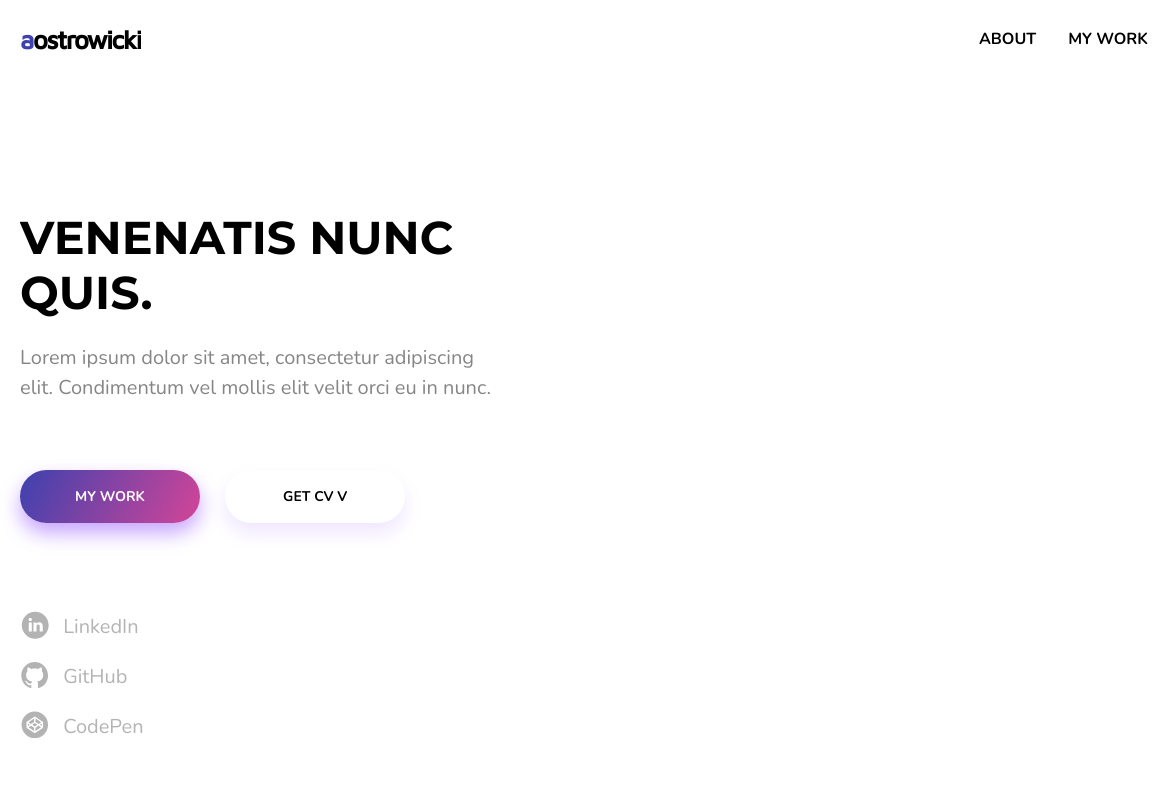
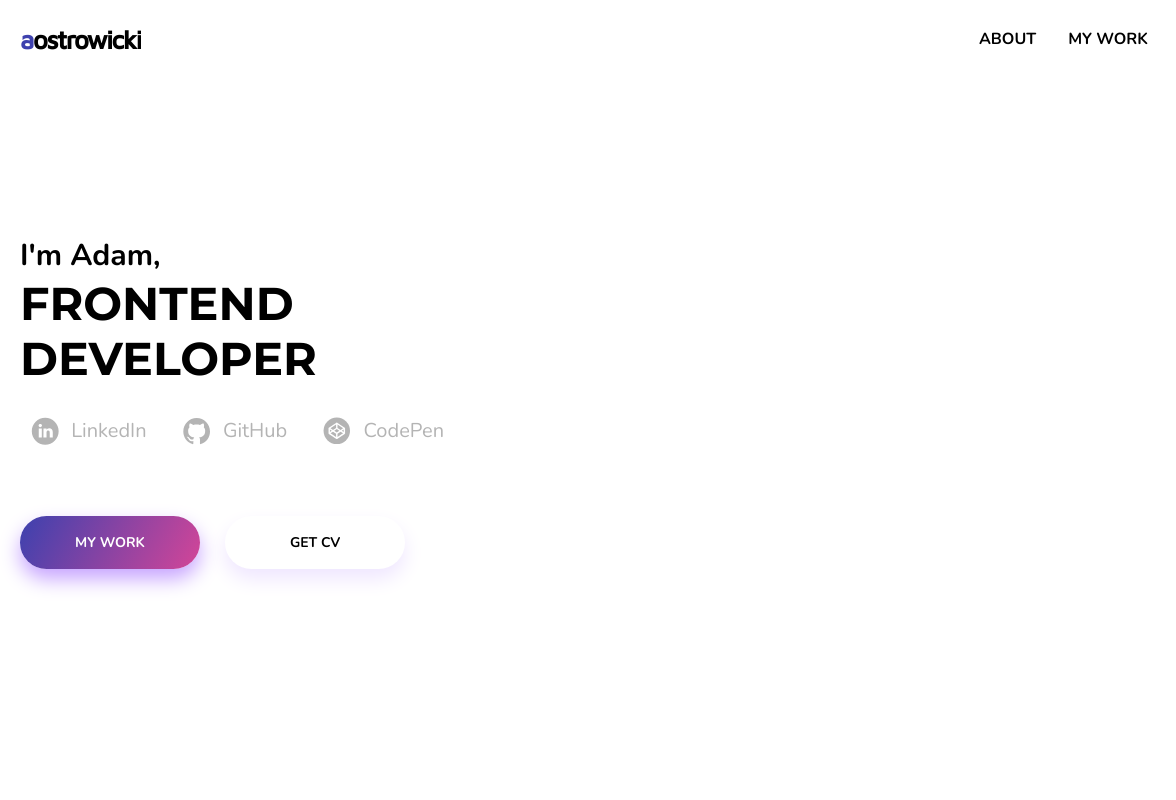
Before and after one commit to aostrowicki/portfolio-website, a website: page index.html in a window 1280 px wide. Shown: the top 800 px of the page, 0-1176 px from the left. Drawn offline with nearby package versions, Linux system fonts and the light colour scheme.

Commit message:
hero done

```diff
--- a/css/style.scss
+++ b/css/style.scss
@@ -236,35 +236,27 @@ nav{
         justify-content: space-between;
 
         #landing-text{
-            width:40%;
+            width:35%;
             overflow:visible;
-            margin-right: 2em;
-            padding-top: 8em;
+            padding-top: 2em;
 
             h1{
                 font-size: 2.3em;
                 text-transform: uppercase;
                 overflow-y: hidden;
-                margin-bottom: 0.5em;
                 line-height: 1.2em;
             }
 
-            p{
-                display: inline-block;
-                font-size: 1em;
-                font-weight: 400;
-                color: rgb(134, 134, 134);
+            .landing-links{
+                margin-top: 1em;
+                display:flex;
+                align-items: center;
+                justify-content: space-between;
+                padding: 0.5em;
+                margin-bottom: 3em;
                 line-height: 1.5em;
-                margin-bottom: 3em;
-            }
-
-            .landing-links{
-                margin-top: 2em;
 
                 .link{
-                    display:flex;
-                    align-items: center;
-                    padding: 0.5em 0;
 
                     a{
                         text-decoration: none;
@@ -278,8 +270,8 @@ nav{
                         svg{
                             width: 30px;
                             height: 30px;
-                            fill: rgb(179, 179, 179);
-                            margin-right: 0.4em;
+                            fill: rgb(180, 180, 180);
+                            margin-right: 0.3em;
                             vertical-align: bottom;
                             transition: 0.1s fill ease-in;
                         }
@@ -359,6 +351,7 @@ nav{
                 color: rgb(134, 134, 134);
                 font-weight: 400;
                 font-size: 1em;
+                padding-bottom: 0.5em;
             }
 
             &:hover{
@@ -592,8 +585,8 @@ nav{
 
     .copyright{
         text-align: center;
-        font-size: 0.8em;
-        color: rgb(134, 134, 134);
+        font-size: 0.7em;
+        color: rgb(180, 180, 180);
         padding: 0 0 1.2em;
     }
 }
--- a/index.html
+++ b/index.html
@@ -32,11 +32,8 @@
     <section id="landing">
         <div class="container">
             <div id="landing-text">
-                <h1>Venenatis nunc quis.</h1>
-                <p>Lorem ipsum dolor sit amet, consectetur adipiscing elit. Condimentum vel mollis elit velit orci eu in
-                    nunc. </p>
-                <a href="#work-s" class="btn btn-prm">My work</a>
-                <a href="" class="btn">Get CV v</a>
+                <h2>I'm Adam,</h2>
+                <h1>Frontend developer</h1>
                 <div class="landing-links">
                     <div class="link">
                         <a href="">
@@ -64,6 +61,8 @@
                             <span>CodePen</span></a>
                     </div>
                 </div>
+                <a href="#work-s" class="btn btn-prm">My work</a>
+                <a href="" class="btn">Get CV</a>
             </div>
             <div id="landing-svg">
                 <img src="assets/hero.svg">
@@ -220,7 +219,7 @@
             </div>
             <div class="text-container">
                 <h3>contact</h3>
-                <p>adamostrwoicki11@gmail.com</p>
+                <p>adamostrowicki11@gmail.com</p>
                 <div class="svg-container">
                     <a href=""><svg viewBox="0 0 67 67">
                             <path
@@ -238,7 +237,7 @@
                 </div>
             </div>
         </div>
-        <div class="copyright">Developed by Adam Ostrowicki ©2020</div>
+        <div class="copyright">Copyright © 2020 Adam Ostrowicki | All rights reserved</div>
     </div>
 
 </body>
```
Also changed, not shown: css/style.css, 1 other file.
